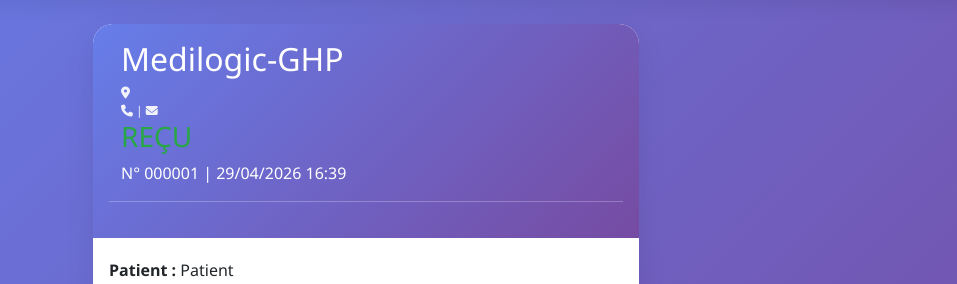
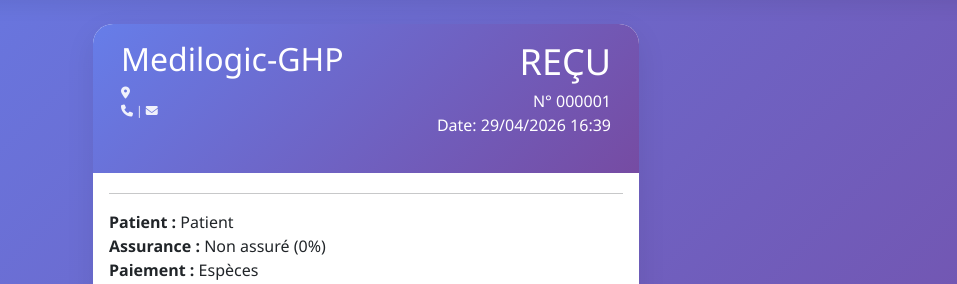
Before and after one commit to essowasapotcholipeyi7-hub/medilogic-ghp, a Flask app: page /recu/1/1 in a window 1280 px wide. Shown: the part 72-356 px from the top of the page, without its empty margins (274-1231 px from the left). Run offline with Flask 3, Linux system fonts and the light colour scheme; the visitor is signed in with stand-in values (Sample User, id 1); data that the repository does not hold is empty; parts of the project's set-up code (start-up, migrations or seed data) failed here and were passed over; some libraries are stand-ins or nearby versions.

Commit message:
correction des recus

```diff
--- a/templates/recu_client.html
+++ b/templates/recu_client.html
@@ -24,10 +24,13 @@
             </div>
         </div>
     </div>
-    <h3 style="color:#28a745;">REÇU</h3>
-    <p>N° {{ "%06d" % vente_id }} | {{ date_actuelle or "" }}</p>
-    <hr>
+    <div class="col-5 text-end">
+        <h1 style="font-size: 36px; margin: 0;">REÇU</h1>
+        <p style="margin: 5px 0 0 0;">N° {{ "%06d" % vente_id }}</p>
+        <p>Date: {{ date_actuelle or "" }}</p>
+    </div>
 </div>
+<hr>
 
                 <!-- Infos patient -->
                 <div class="mb-3">
```
Also changed, not shown: templates/recu_structure.html (+6 -3 lines).
